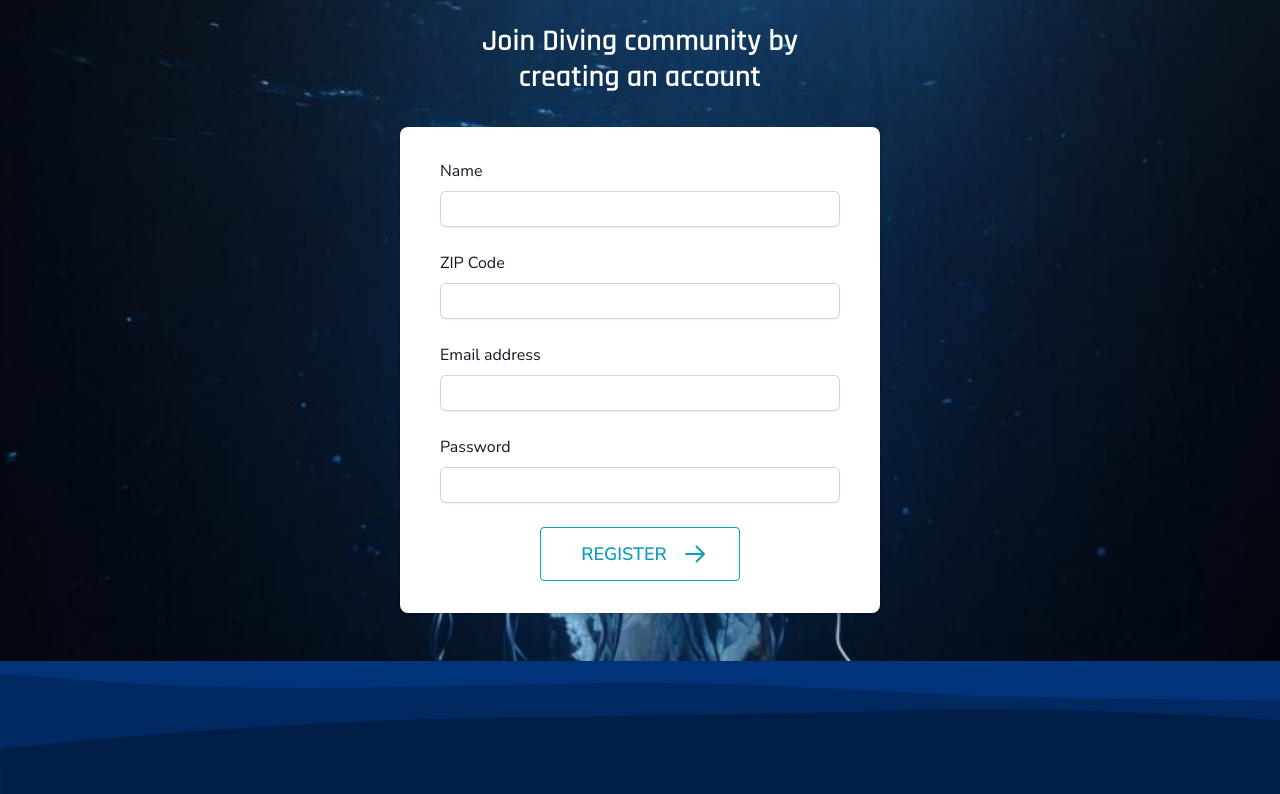
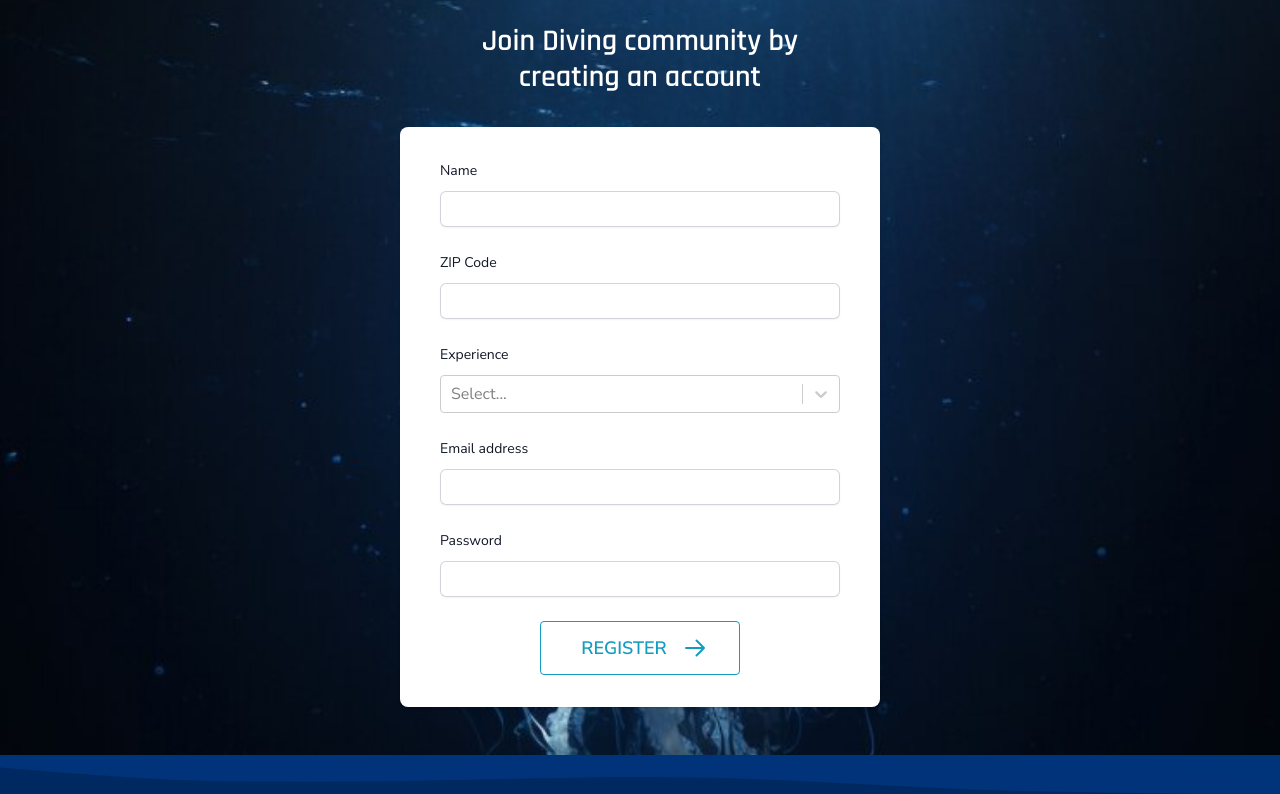
Before and after one commit to RozaliiaRusskikh/ocean-buddies, a Next.js app: page /register in a window 1280 px wide. Shown: the part 497-1291 px from the top of the page. Built offline with nearby package versions, Linux system fonts and the light colour scheme.

Commit message:
Add Experience field

```diff
--- a/app/components/AuthForm.tsx
+++ b/app/components/AuthForm.tsx
@@ -3,6 +3,7 @@ import { useState } from "react";
 import { FieldValues, SubmitErrorHandler, useForm } from "react-hook-form";
 import Input from "./Input";
 import { Button } from "./Button";
+import Select from "./Select";
 
 interface AuthFormProps {
   variant: string;
@@ -54,6 +55,7 @@ const AuthForm: React.FC<AuthFormProps> = ({ variant }) => {
                 errors={errors}
                 disabled={isLoading}
               />
+              <Select label="Experience" />
             </>
           )}
           <Input
@@ -65,9 +67,9 @@ const AuthForm: React.FC<AuthFormProps> = ({ variant }) => {
             disabled={isLoading}
           />
           <Input
-            id="pasword"
+            id="password"
             label="Password"
-            type="passwor"
+            type="password"
             register={register}
             errors={errors}
             disabled={isLoading}
--- a/app/components/Input.tsx
+++ b/app/components/Input.tsx
@@ -24,7 +24,7 @@ const Input: React.FC<InputProps> = ({
   return (
     <div>
       <label
-        className="block, texr-sm, font-medium, leading-6, text-gray-900"
+        className="block text-sm font-medium leading-6 text-gray-900"
         htmlFor={id}
       >
         {label}
```
